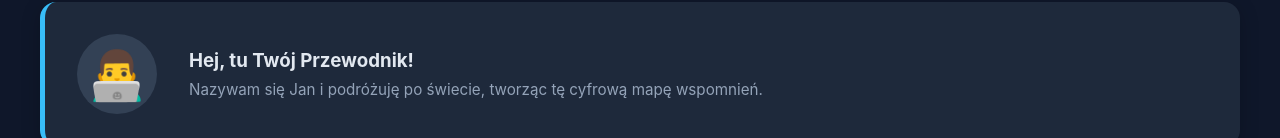
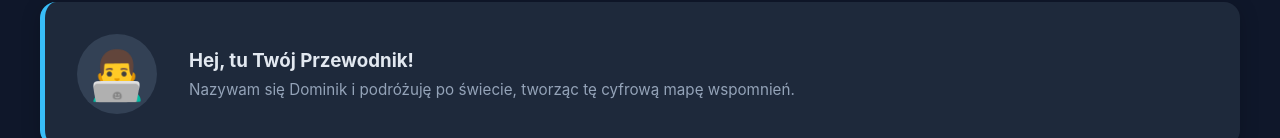
Before and after one commit to sztorm84/TravelMap, a React app in the folder frontend/: page / in a window 1280 px wide. Shown: the part 662-800 px from the top of the page. Built offline with nearby package versions, Linux system fonts and the light colour scheme; no server answers; the HTML template or start-up script is replaced by a standard one.

Commit message:
Update author name in WelcomePage component

```diff
--- a/frontend/src/pages/WelcomePage.jsx
+++ b/frontend/src/pages/WelcomePage.jsx
@@ -46,7 +46,7 @@ export default function WelcomePage() {
           </div>
           <div className="author-bio">
             <h3>Hej, tu Twój Przewodnik!</h3>
-            <p>Nazywam się Jan i podróżuję po świecie, tworząc tę cyfrową mapę wspomnień.</p>
+            <p>Nazywam się Dominik i podróżuję po świecie, tworząc tę cyfrową mapę wspomnień.</p>
           </div>
         </section>
         <h2 className="section-title">Najnowsze wpisy</h2>
```
